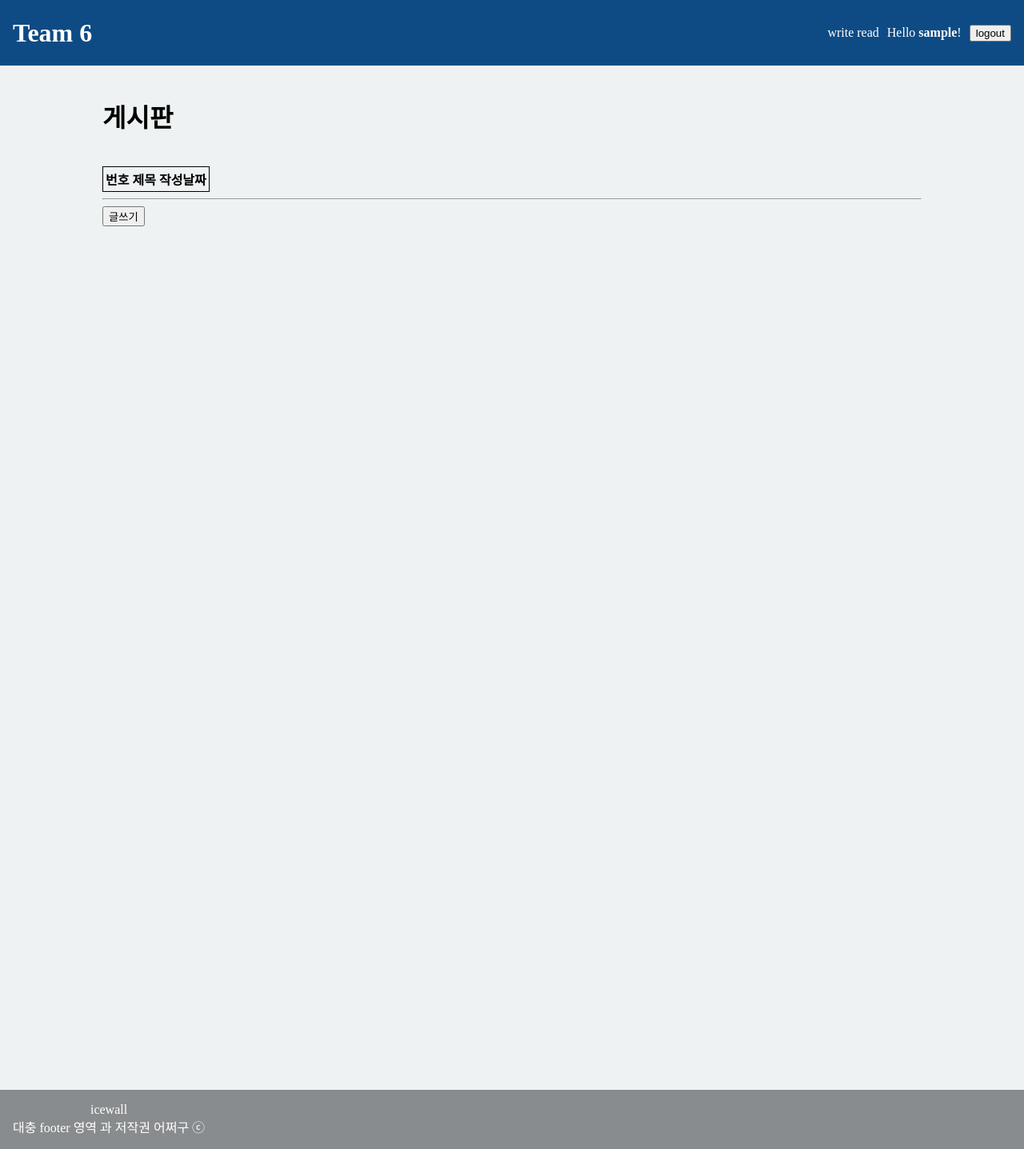
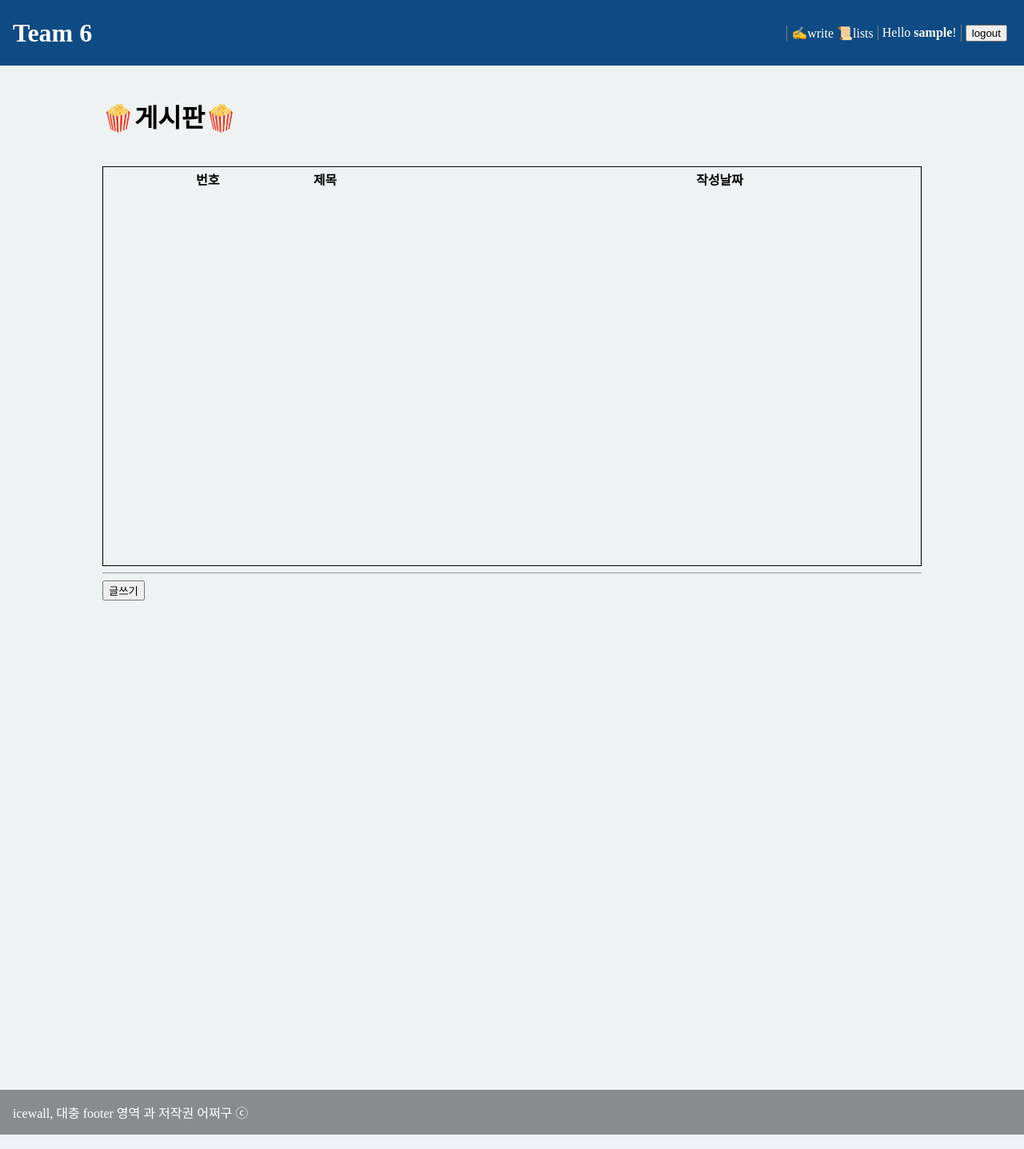
Before and after one commit to rethinking21/2023_fall_ICEWALL_web_hack, a Flask app: page /post_list/ in a window 1280 px wide. Shown: the whole page at 80% size. Run offline with Flask 3, Linux system fonts and the light colour scheme; the visitor is signed in with stand-in values (Sample User, id 1); data that the repository does not hold is empty; parts of the project's set-up code (start-up, migrations or seed data) failed here and were passed over.

Commit message:
edit posts

```diff
--- a/main.py
+++ b/main.py
@@ -15,6 +15,10 @@ def hello():
 
 @app.route('/signup/', methods=['GET', 'POST'])
 def signup():
+    if 'username' in session:
+        flash("로그아웃 후 사용해주세요")
+        return redirect('/')
+
     if request.method == "POST":
         username = request.form.get('username')
         password = request.form.get('password')
@@ -49,6 +53,10 @@ def get_session_data(key):
 
 @app.route('/login/', methods=['GET', 'POST'])
 def login():
+    if 'username' in session:
+        flash("로그아웃 후 사용해주세요")
+        return redirect('/')
+
     if request.method == "POST":
         username = request.form.get('username')
         password = request.form.get('password')
@@ -81,12 +89,17 @@ def logout():
 
 @app.route('/post/', methods=['GET', 'POST'])
 def post():
+    if 'username' not in session:
+        flash("로그인 후 접속 가능합니다.")
+        return redirect('/login/')
+
     if request.method == "POST":
         title = request.form.get('title')
         content = request.form.get('content')
 
         if not(title and content):
-            return "입력되지 않은 정보가 있습니다."
+            flash("입력되지 않은 정보가 있습니다.")
+            return redirect('/post/')
         else:
             posttable = Post()
             posttable.title = title
@@ -96,21 +109,33 @@ def post():
             db.session.commit()
             return redirect('/post_list')
     else:
-        return render_template('post.html')
+        return render_template('post/post.html')
 
 
 @app.route('/post_list/', methods=['GET', 'POST'])
 def post_list():
+    if 'username' not in session:
+        flash("로그인 후 접속 가능합니다.")
+        return redirect('/login/')
+
     post_list = Post.query.order_by(Post.datetime.asc())
-    return render_template("post_list.html", post_list=post_list)
+    return render_template("post/post_list.html", post_list=post_list)
 
 @app.route('/detail/<int:post_id>')
 def detail(post_id):
+    if 'username' not in session:
+        flash("로그인 후 접속 가능합니다.")
+        return redirect('/login/')
+
     post = Post.query.get_or_404(post_id)
-    return render_template("post_detail.html", post=post)
+    return render_template("post/post_detail.html", post=post)
 
 @app.route('/delete/<int:post_id>')
 def delete(post_id):
+    if 'username' not in session:
+        flash("로그인 후 접속 가능합니다.")
+        return redirect('/login/')
+
     post = Post.query.get_or_404(post_id)
     db.session.delete(post)
     db.session.commit()
@@ -118,6 +143,10 @@ def delete(post_id):
 
 @app.route('/detail/<int:post_id>/comment/', methods=['GET', 'POST'])
 def comment(post_id):
+    if 'username' not in session:
+        flash("로그인 후 접속 가능합니다.")
+        return redirect('/login/')
+
     if request.method == "POST":
         content = request.form.get('content')
 
@@ -131,7 +160,7 @@ def comment(post_id):
         db.session.commit()
         return redirect(url_for('detail', post_id=post_id))
     else:
-        return render_template("comment.html")
+        return render_template("post/comment.html")
 
 
 @app.errorhandler(404)
--- a/static/css/main.css
+++ b/static/css/main.css
@@ -42,12 +42,19 @@ main
     text-align: center;
 }
 
-#header-right-btn{
-    margin-left: 10px;
+
+.header-menu-divide{
+    border-left: 1px solid gray;
+    padding-left: 5px;
+    padding-right: 5px;
 }
 
 #main-background{
     margin: 0;
+}
+
+.h1-title{
+    text-align: center;
 }
 
 .slider
@@ -64,3 +71,11 @@ main
 .center{
     margin: 0 auto;
 }
+
+.form-group {
+    display: flex;
+    justify-content: center;
+    align-items: center;
+    text-align: center;
+    margin-bottom: 20px; /* 필요에 따라 마진 설정을 조절할 수 있습니다. */
+}
--- /dev/null
+++ b/static/css/post/post_list.css
@@ -0,0 +1,5 @@
+.post-list-table{
+    border: 1px solid;
+    min-width: 80vw;
+    min-height: 500px;
+}
--- a/static/js/header_check_user.js
+++ b/static/js/header_check_user.js
@@ -14,7 +14,7 @@ axios.get('/getsessiondata/username')
         button.innerText = "logout";
     }
     else{
-        document.getElementById("header-user").innerHTML = '';
+        document.getElementById("header-user").innerHTML = 'please login';
         button.onclick = function() {
           location.href = '/login/';
         };
@@ -23,7 +23,7 @@ axios.get('/getsessiondata/username')
     document.getElementById("header-right-btn").appendChild(button);
   })
   .catch(function (error) {
-    document.getElementById("header-user").innerHTML = '';
+    document.getElementById("header-user").innerHTML = 'please login';
     button.onclick = function() {
       location.href = '/login/';
     };
--- a/templates/fix/footer.html
+++ b/templates/fix/footer.html
@@ -1,6 +1,5 @@
 
 <footer>
-    icewall
-    <br>
+    icewall,
     대충 footer 영역 과 저작권 어쩌구 ⓒ
 </footer>
--- a/templates/fix/header.html
+++ b/templates/fix/header.html
@@ -1,13 +1,19 @@
 <header>
-    <h1 id="header-logo">Team 6</h1>
-    <nav>
-        <span>write</span>
-        <span>read</span>
+    <h1 id="header-logo">
+        <a href="/" style="text-decoration: none; color: white;">Team 6</a>
+    </h1>
+    <nav class="header-menu-divide">
+        <span>
+            <a href="/post" style="text-decoration: none; color: white;">✍️write</a>
+        </span>
+        <span>
+            <a href="/post_list" style="text-decoration: none; color: white;">📜lists</a>
+        </span>
     </nav>
-    <div style="padding-left: 10px;">
+    <div class="header-menu-divide">
         <span id="header-user"></span>
     </div>
-    <div id="header-right-btn">
+    <div id="header-right-btn" class="header-menu-divide">
     </div>
 
     <script src="{{ url_for('static', filename='js/header_check_user.js') }}"></script>
--- a/templates/index.html
+++ b/templates/index.html
@@ -3,14 +3,14 @@
 <head>
     {% include "fix/source.html" %}
     <title>Something test</title>
-    {% include '/flash_message.html' %}
+    {% include 'fix//flash_message.html' %}
     <script src="https://unpkg.com/@lottiefiles/lottie-player@latest/dist/lottie-player.js"></script>
 </head>
 <body class="main-background" id="full-background">
     {% include "fix/header.html" %}
 
     <main>
-        <h1>메인 화면 입니다!</h1>
+        <h1 class="h1-title">메인 화면 입니다!</h1>
         <p>
             Hello
             <script>
--- a/templates/login.html
+++ b/templates/login.html
@@ -2,7 +2,7 @@
 <html>
 <head>
     {% include "fix/source.html" %}
-    {% include '/flash_message.html' %}
+    {% include 'fix//flash_message.html' %}
     <title>signup</title>
     <script src="https://unpkg.com/@lottiefiles/lottie-player@latest/dist/lottie-player.js"></script>
 </head>
@@ -11,7 +11,7 @@
     <main>
         <div class="container">
             <div class="row mt-5">
-                <h1>로그인</h1>
+                <h1 class="h1-title">로그인</h1>
             </div>
             <lottie-player class = "center"
                 src="https://lottie.host/47b140c9-814a-451c-8c0b-01674e1b7a70/4bJP44iC34.json"
--- a/templates/comment.html
+++ b/templates/post/comment.html
@@ -2,7 +2,7 @@
 <html>
 <head>
     {% include "fix/source.html" %}
-    {% include '/flash_message.html' %}
+    {% include 'fix/flash_message.html' %}
     <title>post</title>
 </head>
 <body class="main-background" id="full-background">
--- a/templates/post_detail.html
+++ b/templates/post/post_detail.html
@@ -2,14 +2,14 @@
 <html>
 <head>
     {% include "fix/source.html" %}
-    {% include '/flash_message.html' %}
+    {% include 'fix//flash_message.html' %}
     <title>post</title>
 </head>
 <body class="main-background" id="full-background">
     {% include "fix/header.html" %}
     <main>
         <h1>{{post.title}}</h1>
-        <div>
+        <div class="post-content">
             {{post.content}}
         </div>
         <div>
--- a/templates/post_list.html
+++ b/templates/post/post_list.html
@@ -2,7 +2,8 @@
 <html>
 <head>
     {% include "fix/source.html" %}
-    {% include '/flash_message.html' %}
+    <link href="{{url_for('static', filename='css/post/post_list.css')}}" rel="stylesheet">
+    {% include 'fix//flash_message.html' %}
     <title>post</title>
 </head>
 <body class="main-background" id="full-background">
@@ -10,23 +11,23 @@
     <main>
         <div class="container">
             <br>
-            <h1>게시판</h1>
+            <h1>🍿게시판🍿</h1>
             <br>
 
-            <table style="border: 1px solid;">
+            <table class="post-list-table">
                 <thead>
                     <tr>
                         <th>번호</th>
-                        <th>제목</th>
+                        <th style="text-align: left;">제목</th>
                         <th>작성날짜</th>
                     </tr>
                 </thead>
-                <tbody>
+                <tbody style="vertical-align: top;">
                     {% for i in post_list %}
                     <tr>
-                        <td>{{i.id}}</td>
+                        <td style="width: 50px; text-align: center;">{{i.id}}</td>
                         <td><a href='/detail/{{i.id}}'>{{i.title}}</a></td>
-                        <td>{{i.datetime}}</td>
+                        <td style="width: 240px; text-align: center;">{{i.datetime}}</td>
                     </tr>
                     {% endfor %}
                 </tbody>
@@ -34,6 +35,7 @@
             <hr>
             <button type="button" onclick="location.href='/post'">글쓰기</button>
         </div>
+        <br>
     </main>
     {% include "fix/footer.html" %}
 </body>
--- a/templates/signup.html
+++ b/templates/signup.html
@@ -1,8 +1,8 @@
 <!DOCTYPE html>
 <html>
 <head>
-    {% include '/flash_message.html' %}
     {% include "fix/source.html" %}
+    {% include 'fix//flash_message.html' %}
     <script src="https://unpkg.com/@lottiefiles/lottie-player@latest/dist/lottie-player.js"></script>
     <title>signup</title>
 </head>
@@ -11,7 +11,7 @@
     <main>
         <div class="container">
             <div class="row mt-5">
-                <h1>회원가입</h1>
+                <h1 class="h1-title">회원가입</h1>
             </div>
 
 
```
Also changed, not shown: static/css/post/post.css (added, +7 -0 lines), templates/post/post.html (renamed from templates/post.html, +4 -3 lines), templates/fix/flash_message.html (renamed from templates/flash_message.html).
